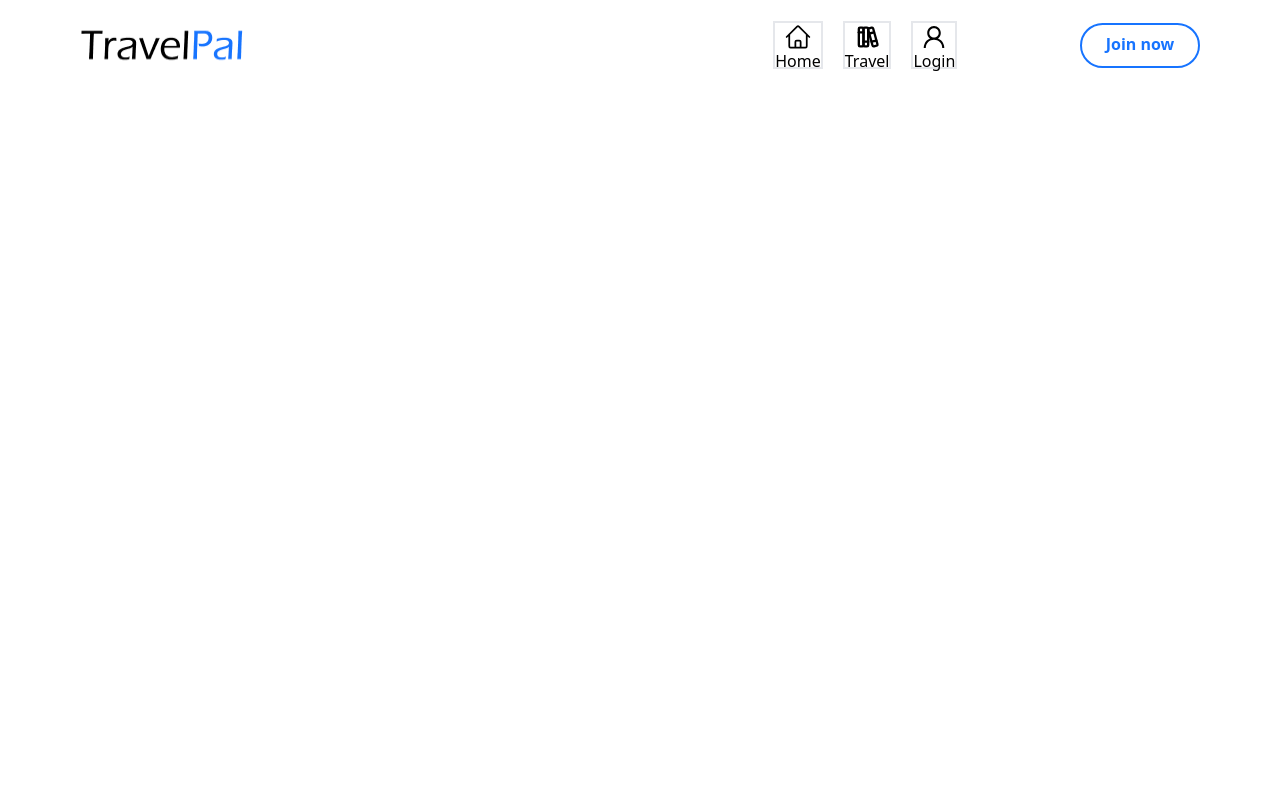
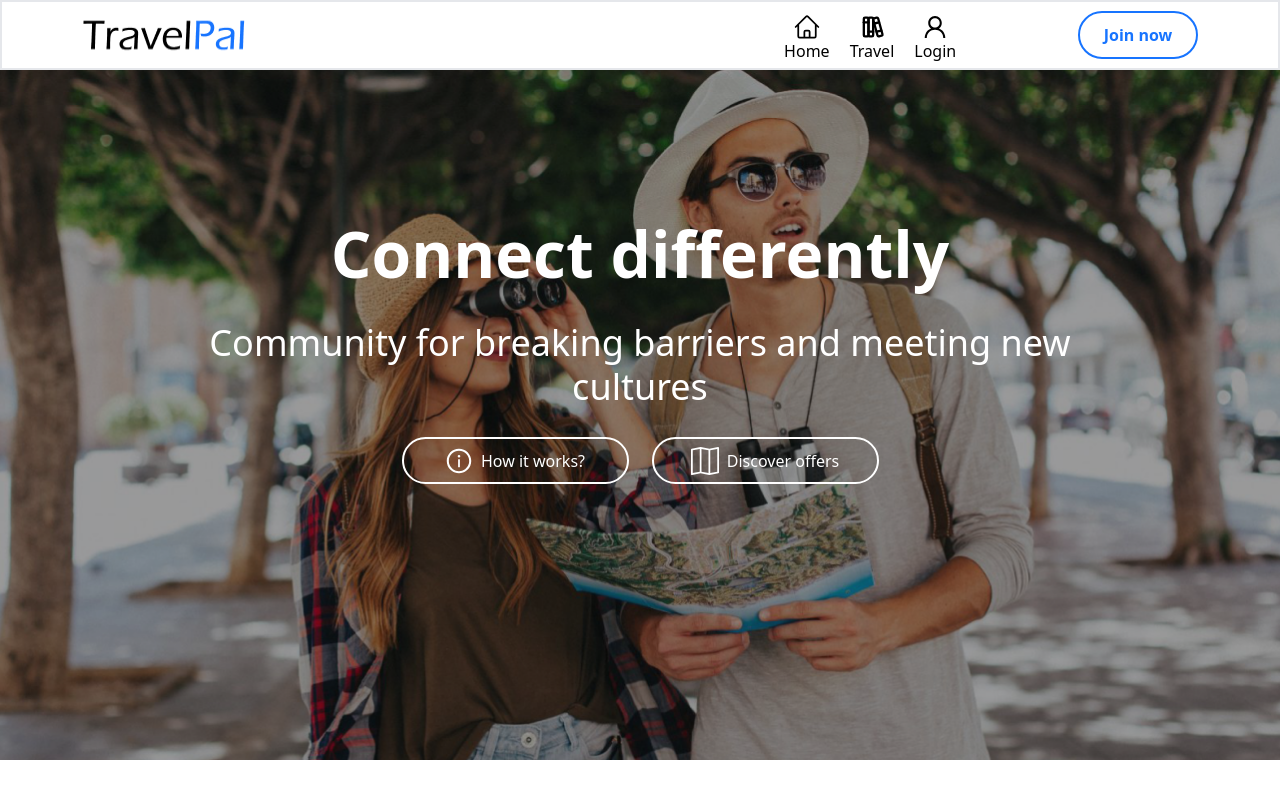
Before and after one commit to mr-am2k/travelpal, a React (Create React App) app in the folder frontend/: page / in a window 1280 px wide. Built offline with nearby package versions, Linux system fonts and the light colour scheme.

Commit message:
feat: hero page up part done

```diff
--- a/frontend/src/components/Header.js
+++ b/frontend/src/components/Header.js
@@ -8,9 +8,9 @@ const Header = () => {
     <Navigate to="/" replace={true} />;
   };
   return (
-    <div className="h-[105px] w-full flex justify-around px-20">
+    <div className="h-[70px] w-full flex justify-around px-20 border-2">
       {/* Lijeva strana */}
-      <div className="w-[35%] h-full">
+      <div className="w-[35%] h-full flex items-center">
         {/* <Link to="/"> */}
         <img
           src={logo}
@@ -21,10 +21,10 @@ const Header = () => {
         {/* </Link> */}
       </div>
       {/* Desna strana */}
-      <div className="w-[65%] h-full flex justify-end">
+      <div className="w-[65%] h-full flex justify-end items-center">
         {/* Tabs (hidden on mobile) */}
         <div className="w-full h-full flex items-center justify-end gap-5">
-          <Link className="flex flex-col gap-1 items-center border-2" to="/">
+          <Link className="flex flex-col gap-1 items-center " to="/">
             <svg
               xmlns="http://www.w3.org/2000/svg"
               fill="none"
@@ -41,24 +41,18 @@ const Header = () => {
             </svg>
             <p className="font-[10px] font-normal leading-[12px]">Home</p>
           </Link>
-          <Link
-            className="flex flex-col gap-1 items-center border-2"
-            to="/travel"
-          >
+          <Link className="flex flex-col gap-1 items-center " to="/travel">
             <TbBooks className="w-7 h-7" />
             <p className="font-[10px] font-normal leading-[12px]">Travel</p>
           </Link>
-          <Link
-            className="flex flex-col gap-1 items-center border-2"
-            to="/login"
-          >
+          <Link className="flex flex-col gap-1 items-center " to="/login">
             <AiOutlineUser className="w-7 h-7" />
             <p className="font-[10px] font-normal leading-[12px]">Login</p>
           </Link>
         </div>
         {/* Join now button */}
-        <div className="w-1/2 ml-auto flex items-center justify-end">
-          <button className="w-[120px] h-[45px] font-bold border-[#1774FF] rounded-[25px] border-2 flex items-end justify-center font-[10px] leading-[12px] text-[#1774ff] px-2 py-4 hover:bg-[#1774FF] hover:text-white">
+        <div className="w-1/2 h-full ml-auto flex items-center justify-end">
+          <button className="w-[120px] font-bold border-[#1774FF] rounded-[25px] border-2 flex items-end justify-center font-[10px] leading-[12px] text-[#1774ff] px-2 py-4 hover:bg-[#1774FF] hover:text-white">
             <Link to="/login">Join now</Link>
           </button>
         </div>
--- /dev/null
+++ b/frontend/src/components/Hero.js
@@ -0,0 +1,44 @@
+import React from "react";
+import heroImage from "../images/Home/hero.png";
+import { AiOutlineInfoCircle } from "react-icons/ai";
+import { BsMap } from "react-icons/bs";
+import Information from "./Information";
+const Hero = () => {
+  return (
+    <div
+      className="w-full h-[690px] bg-red-300 flex items-center justify-center"
+      style={{
+        backgroundImage: `url(${heroImage})`,
+        backgroundPosition: "center",
+        backgroundSize: "cover",
+        backgroundRepeat: "no-repeat",
+      }}
+    >
+      <div
+        className="w-[930px] h-[400px] flex flex-col gap-7"
+        data-aos="fade-up"
+        data-aos-duration="1000"
+      >
+        {/* TOP TEXT */}
+        <p className="text-[64px] font-bold leading-[78px] text-center text-white">
+          Connect differently
+        </p>
+        {/* MIDDLE TEXT */}
+        <p className="text-[36px] font-normal leading-[44px] text-center text-white">
+          Community for breaking barriers and meeting new cultures
+        </p>
+        {/* INFORMATIONS */}
+        <div className="flex items-center justify-around w-[500px] mx-auto">
+          <Information text="How it works?">
+            <AiOutlineInfoCircle className="w-7 h-7" />
+          </Information>
+          <Information text="Discover offers">
+            <BsMap className="w-7 h-7" />
+          </Information>
+        </div>
+      </div>
+    </div>
+  );
+};
+
+export default Hero;
--- /dev/null
+++ b/frontend/src/components/Information.js
@@ -0,0 +1,15 @@
+import React from "react";
+import { Link } from "react-router-dom";
+const Information = (props) => {
+  return (
+    <Link
+      to="/introduction"
+      className="flex items-center gap-2 text-white w-[227px] h-[47px] border-white border-2 rounded-[25px] justify-center hover:bg-white hover:text-black"
+    >
+      <span>{props.children}</span>
+      <span>{props.text}</span>
+    </Link>
+  );
+};
+
+export default Information;
--- a/frontend/src/pages/Home.js
+++ b/frontend/src/pages/Home.js
@@ -1,9 +1,11 @@
 import React from "react";
 import Header from "../components/Header";
+import Hero from "../components/Hero";
 const Home = () => {
   return (
-    <div className="h-10 w-screen  flex flex-col gap-3 ">
+    <div className="w-screen flex flex-col overflow-hidden">
       <Header />
+      <Hero />
       {/* HOME */}
     </div>
   );
```
Also changed, not shown: frontend/src/images/Home/hero.png (added), 1 other file (tests, documents, lock files or other folders).
